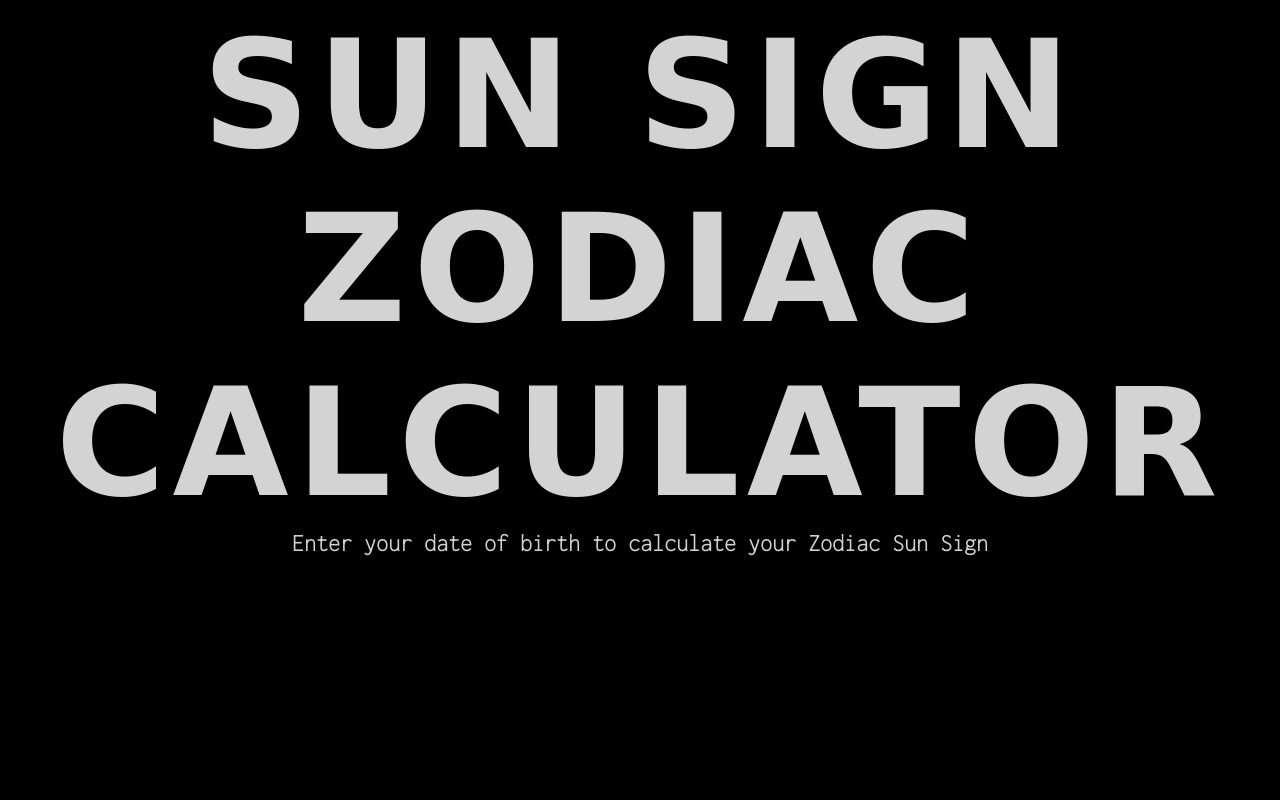
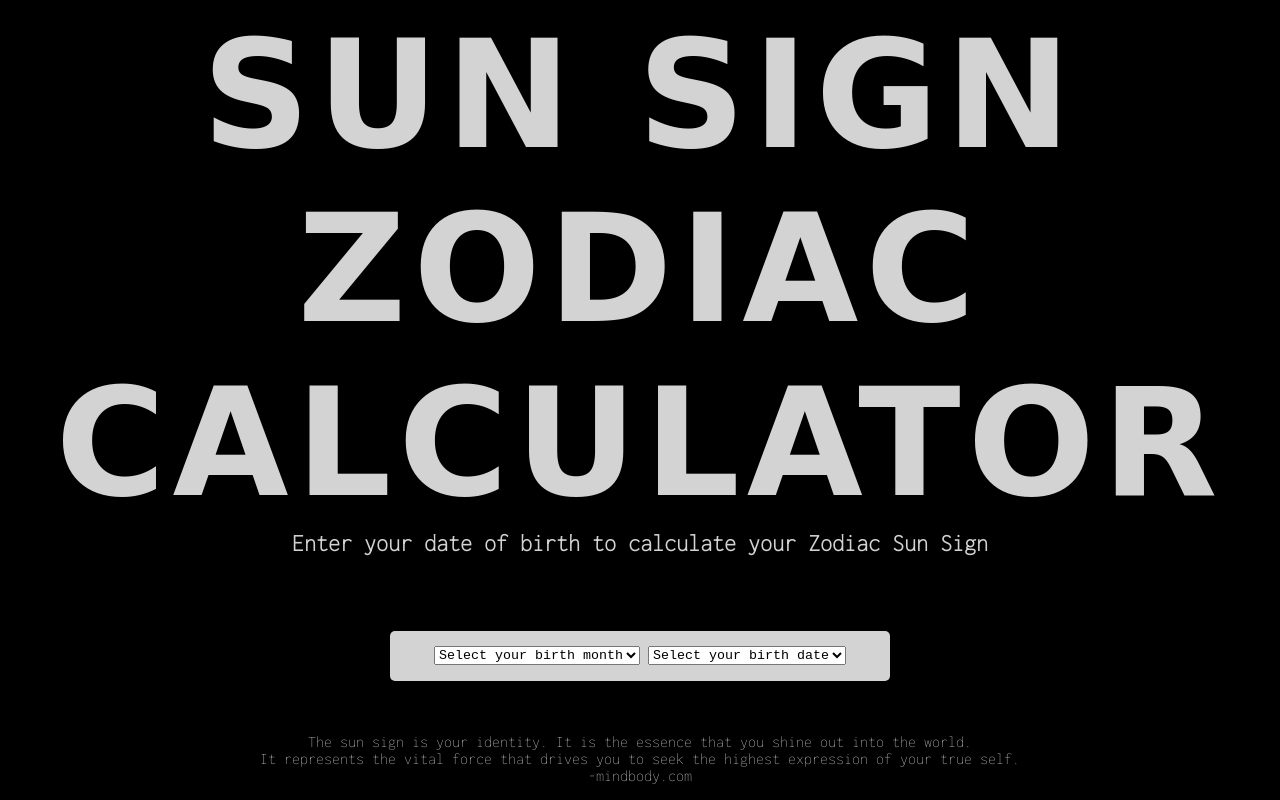
Before and after one commit to valeriehill75/sun-sign-calculator, a plain HTML site: page index.html in a window 1280 px wide. Drawn offline with Linux system fonts and the light colour scheme; a web font is replaced by a local one.

Commit message:
finished dropdown and started js

```diff
--- a/index.html
+++ b/index.html
@@ -13,5 +13,68 @@
 <body>
     <h1>SUN SIGN ZODIAC CALCULATOR</h1>
     <h2>Enter your date of birth to calculate your Zodiac Sun Sign</h2>
+
+    <form class="bday-form">
+        <div class="drop-selections">
+            <select class="form-select form-select-lg mb-3" aria-label=".form-select-lg example">
+                <option selected>Select your birth month</option>
+                <option value="Jan">January</option>
+                <option value="Feb">February</option>
+                <option value="Mar">March</option>
+                <option value="Apr">April</option>
+                <option value="May">May</option>
+                <option value="Jun">June</option>
+                <option value="Jul">July</option>
+                <option value="Aug">August</option>
+                <option value="Sep">September</option>
+                <option value="Oct">October</option>
+                <option value="Nov">November</option>
+                <option value="Dec">December</option>
+            </select>
+
+            <select class="form-select form-select-sm" aria-label=".form-select-sm example">
+                <option selected>Select your birth date</option>
+                <option value="1">1</option>
+                <option value="2">2</option>
+                <option value="3">3</option>
+                <option value="4">4</option>
+                <option value="5">5</option>
+                <option value="6">6</option>
+                <option value="7">7</option>
+                <option value="8">8</option>
+                <option value="9">9</option>
+                <option value="10">10</option>
+                <option value="11">11</option>
+                <option value="12">12</option>
+                <option value="13">13</option>
+                <option value="14">14</option>
+                <option value="15">15</option>
+                <option value="16">16</option>
+                <option value="17">17</option>
+                <option value="18">18</option>
+                <option value="19">19</option>
+                <option value="20">20</option>
+                <option value="21">21</option>
+                <option value="22">22</option>
+                <option value="23">23</option>
+                <option value="24">24</option>
+                <option value="25">25</option>
+                <option value="26">26</option>
+                <option value="27">27</option>
+                <option value="28">28</option>
+                <option value="29">29</option>
+                <option value="30">30</option>
+                <option value="31">31</option>
+            </select>
+        </div>
+    </form>
+
+    <footer class="footer">
+        <p>
+            The sun sign is your identity. It is the essence that you shine out into the world.
+            <br>It represents the vital force that drives you to seek the highest expression of your true self.
+            <br>-mindbody.com
+        </p>
+    </footer>
 </body>
 </html>
--- /dev/null
+++ b/script.js
@@ -0,0 +1,2 @@
+var monthChoice = ["January", "February", "March", "April", "May", "June", "July", "August", "September", "October", "November", "December"];
+var dateChoice = [1, 2, 3, 4, 5, 6, 7, 8, 9, 10, 11, 12, 13, 14, 15, 16, 17, 18, 19, 20, 21, 22, 23, 24, 25 , 26, 27, 28, 29, 30, 31];
--- a/style.css
+++ b/style.css
@@ -18,3 +18,33 @@ h2 {
 body {
     background-color: black;
 }
+
+.bday-form {
+    background-color: lightgrey;
+    font-family: 'Inconsolata';
+    height: 50px;
+    width: 500px;
+    margin-left: auto;
+    margin-right: auto;
+    border-radius: 5px;
+}
+
+.drop-selections {
+    text-align: center;
+    margin-top: 75px;
+}
+
+.form-select {
+    font-family: 'Courier New', Courier, monospace;
+    margin-top: 15px;
+}
+
+.footer {
+    position: fixed;
+    left: 0;
+    bottom: 0;
+    width: 100%;
+    font-family: 'Inconsolata';
+    color: lightgrey;
+    text-align: center;
+}
```
